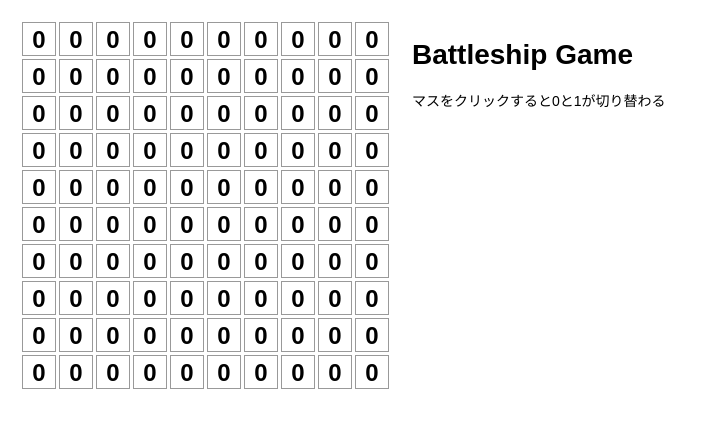
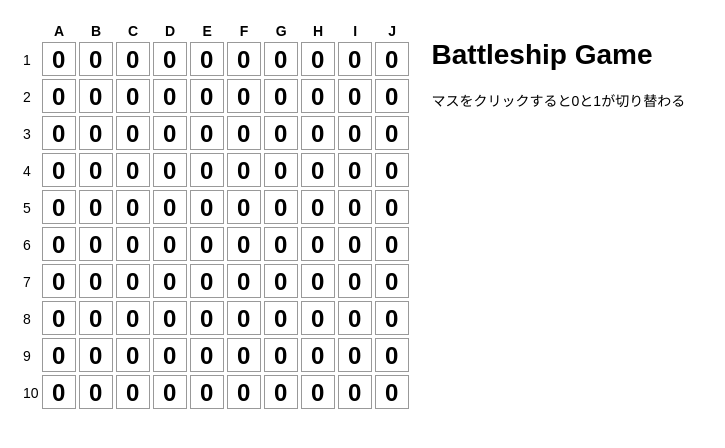
Before and after one commit to imamuray/battleship-ui, a React (Create React App) app: page / in a window 1280 px wide. Shown: the top 448 px of the page, without its empty margins (0-725 px from the left). Built offline with nearby package versions, Linux system fonts and the light colour scheme.

Commit message:
盤面にラベル追加

```diff
--- a/src/Game.tsx
+++ b/src/Game.tsx
@@ -14,11 +14,30 @@ function Square() {
 
 function Board() {
   const size = 10;
+  const header = Array(size).fill(null).map((_, i) =>
+    <th>
+      {String.fromCodePoint('A'.charCodeAt(0) + i)}
+    </th>
+  );
   const row = Array(size).fill(<td><Square /></td>);
-  const squares = Array(size).fill(<tr>{row}</tr>)
+  const board = Array(size).fill(null).map((_, i) =>
+    <tr>
+      <td>{i + 1}</td>{row}
+    </tr>
+  );
+
   return (
     <>
-      <table>{squares}</table>
+      <table>
+        <thead>
+          <tr>
+            <td></td>{header}
+          </tr>
+        </thead>
+        <tbody>
+          {board}
+        </tbody>
+      </table>
     </>
   );
 }
```
